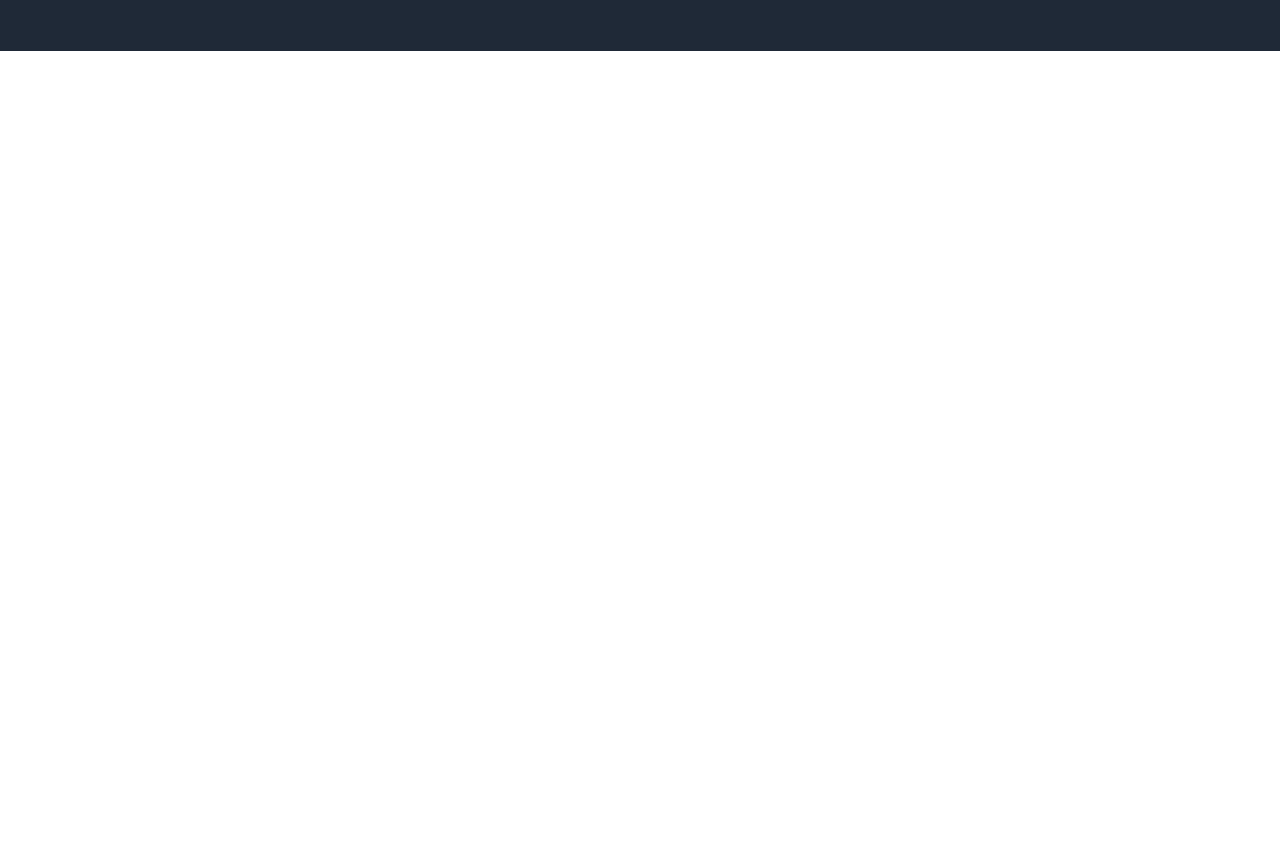
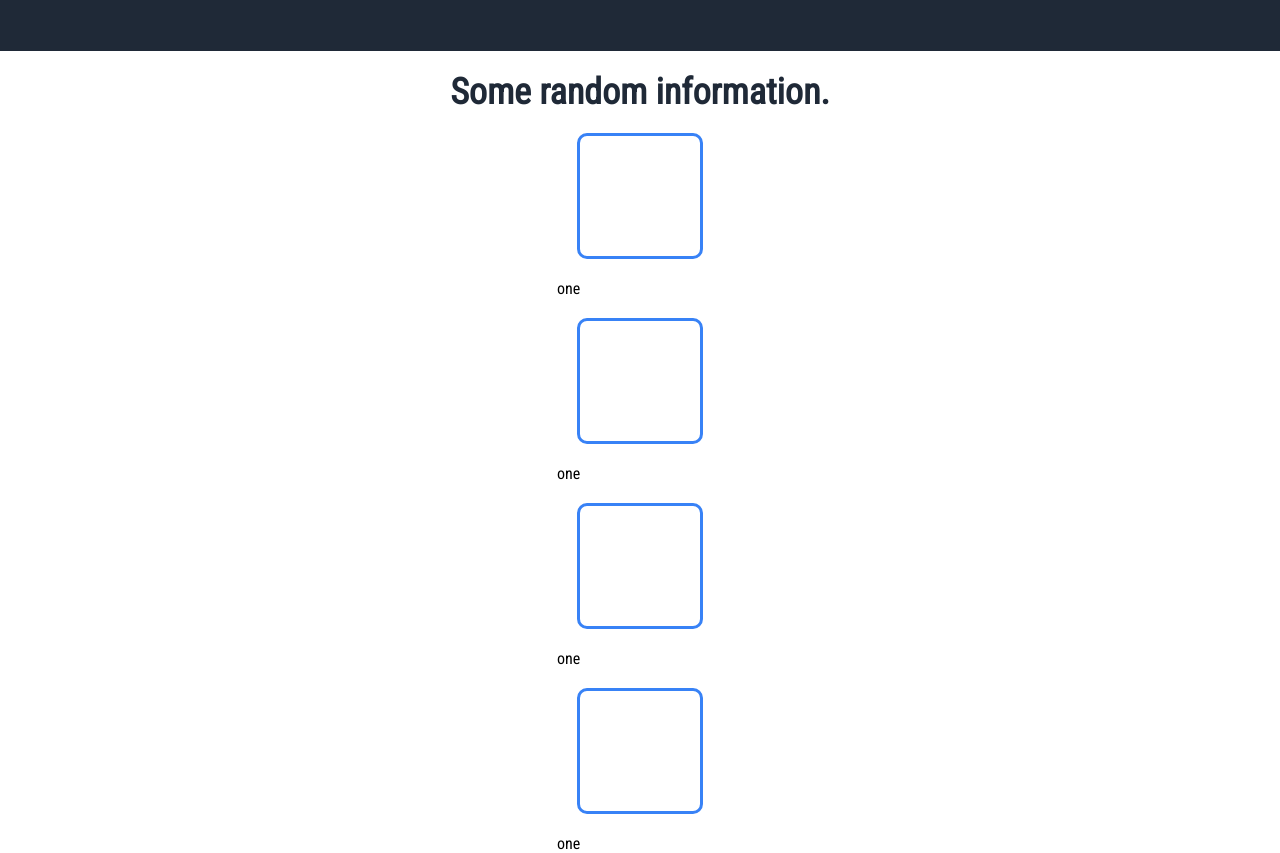
Before and after one commit to Omdeshkar/Landing-Page, a plain HTML site: page index.html in a window 1280 px wide. Shown: the part 364-1217 px from the top of the page. Before the commit the page ends 800 px from the top, so only its background shows below. Drawn offline with Linux system fonts and the light colour scheme.

Commit message:
second-section-box-and-msg-created

```diff
--- a/index.html
+++ b/index.html
@@ -35,7 +35,24 @@
                 <img src="rada.jpeg" alt="maikey">
             </div>
         </div>
+    </div>
+    <div class="second-section">
+        <h2>Some random information.</h2>
+        <div class="large-container">
+            <div class="box-msg">
+               <div class="blue-box"></div>
+               <p class="text-under">one</p>
 
+               <div class="blue-box"></div>
+               <p class="text-under">one</p>
+
+               <div class="blue-box"></div>
+               <p class="text-under">one</p>
+
+               <div class="blue-box"></div>
+               <p class="text-under">one</p>
+
+            </div>
         </div>
     </div>
 
--- a/styles.css
+++ b/styles.css
@@ -81,3 +81,29 @@ button{
 .button:hover{
     background:#1F2937;
 }
+h2{
+    display: flex;
+    justify-content: center;
+    font-weight:800;
+    font-size: 36px;
+    color: #1F2937;
+    margin-top: 20px;
+}
+.large-container{
+    display: flex;
+    justify-content:center;
+    flex-direction: row;
+
+}
+.blue-box{
+    margin: 20px;
+    width: 120px;
+    height: 120px;
+    border: 3px solid #3882f6;
+    border-radius: 10px;
+}
+p .text-under{
+    display: flex;
+    flex-direction: row;
+    margin: 1px;
+}
```
